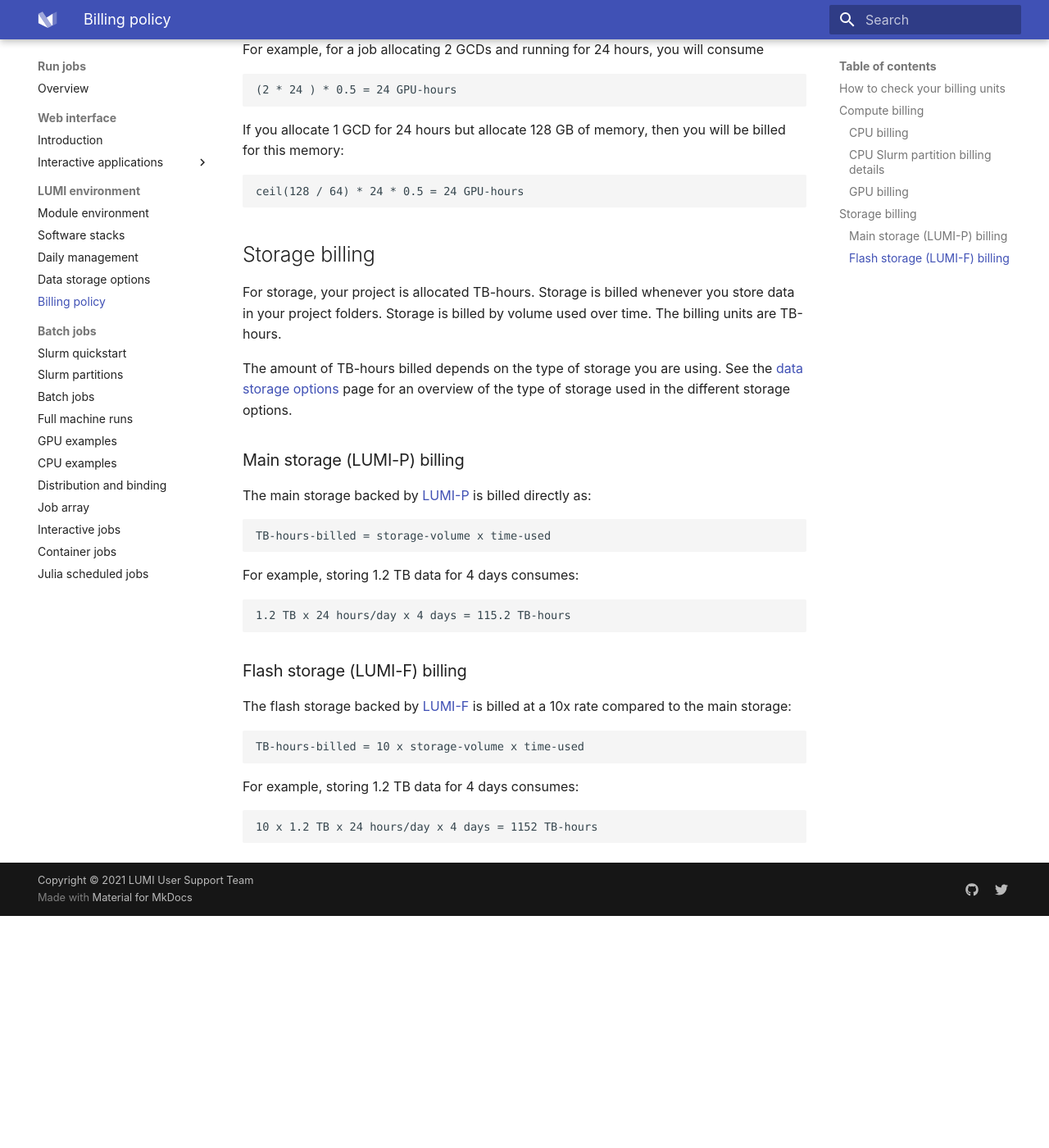
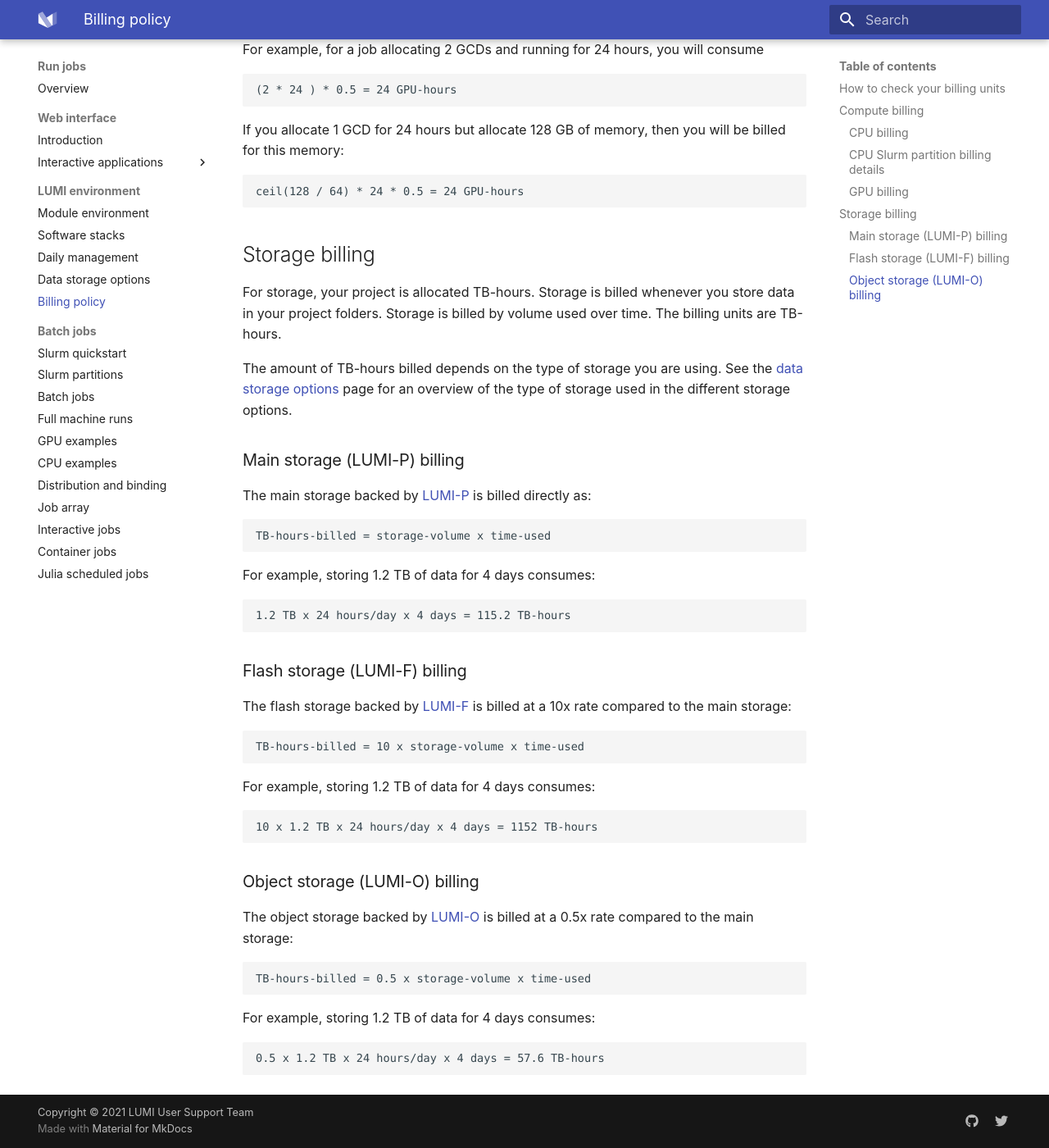
Before and after one commit to Lumi-supercomputer/lumi-userguide, an MkDocs documentation site: the page built from docs/runjobs/lumi_env/billing.md, in a window 1280 px wide and 1400 px high, scrolled down 2719 px. Shown: the whole window at 82% size. Built offline with MkDocs 1.6.1 and Material for MkDocs 9.7.7, drawn with Linux system fonts in a browser that asks for light colours; before the commit the page ends 3836 px from its top, so only the background shows below that.

Commit message:
add lumi-o billing information

````diff
--- a/docs/runjobs/lumi_env/billing.md
+++ b/docs/runjobs/lumi_env/billing.md
@@ -1,6 +1,7 @@
 [lumi-c]: ../../hardware/lumic.md
 [lumi-f]: ../../storage/parallel-filesystems/lumif.md
 [lumi-p]: ../../storage/parallel-filesystems/lumip.md
+[lumi-o]: ../../storage/lumio/index.md
 [slurm-quickstart]: ../../runjobs/scheduled-jobs/slurm-quickstart.md
 [slurm-partitions]: ../../runjobs/scheduled-jobs/partitions.md
 [data-storage-options]: ../../storage/index.md
@@ -165,7 +166,7 @@
 TB-hours-billed = storage-volume x time-used
 ```
 
-For example, storing 1.2 TB data for 4 days consumes:
+For example, storing 1.2 TB of data for 4 days consumes:
 
 ```text
 1.2 TB x 24 hours/day x 4 days = 115.2 TB-hours
@@ -180,8 +181,23 @@
 TB-hours-billed = 10 x storage-volume x time-used
 ```
 
-For example, storing 1.2 TB data for 4 days consumes:
+For example, storing 1.2 TB of data for 4 days consumes:
 
 ```text
 10 x 1.2 TB x 24 hours/day x 4 days = 1152 TB-hours
 ```
+
+### Object storage (LUMI-O) billing
+
+The object storage backed by [LUMI-O][lumi-o] is billed at a 0.5x rate compared
+to the main storage:
+
+```text
+TB-hours-billed = 0.5 x storage-volume x time-used
+```
+
+For example, storing 1.2 TB of data for 4 days consumes:
+
+```text
+0.5 x 1.2 TB x 24 hours/day x 4 days = 57.6 TB-hours
+```
````
